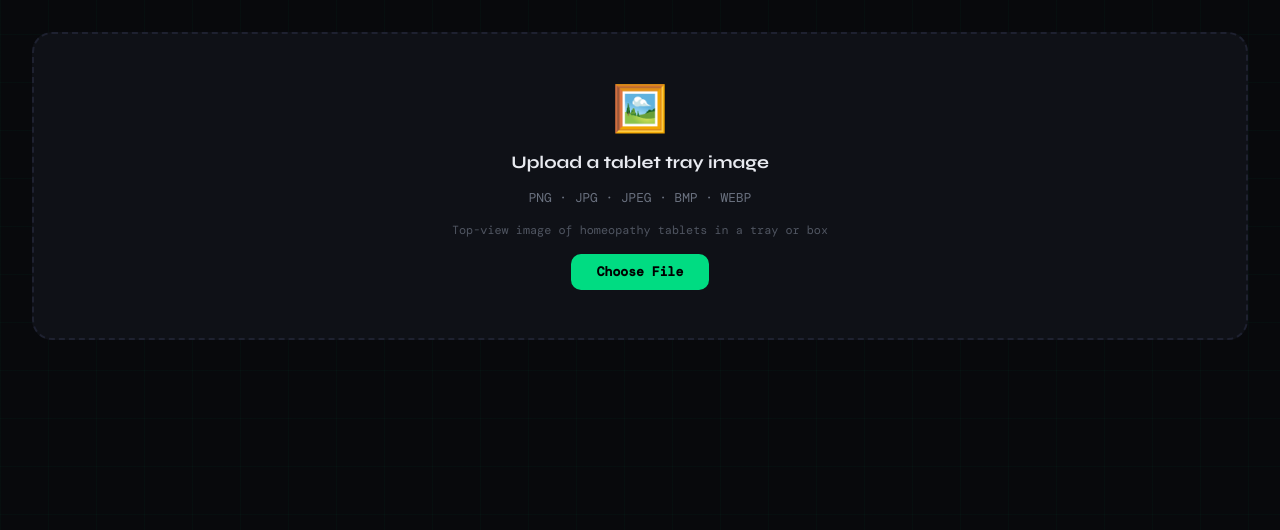
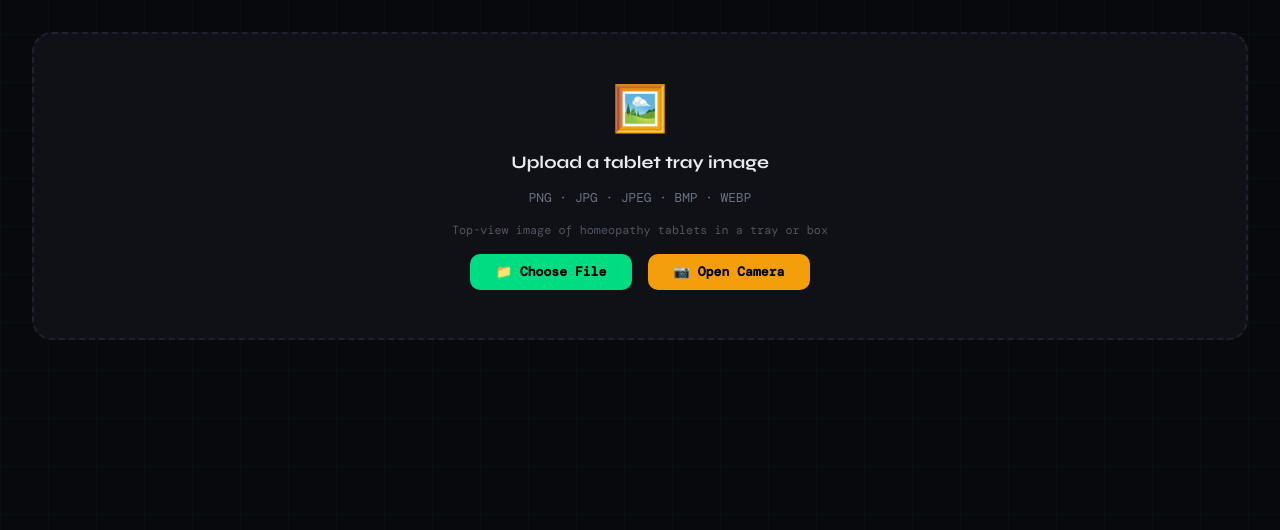
Before and after one commit to Sricharan-boggavarapu/homeo-tablet-counter, a Flask app: page /upload in a window 1280 px wide. Shown: the part 62-592 px from the top of the page. Run offline with Flask 3, Linux system fonts and the light colour scheme.

Commit message:
added camera photo capture feature

```diff
--- a/templates/upload.html
+++ b/templates/upload.html
@@ -57,9 +57,14 @@
   .drop-title { font-size:1.1rem; font-weight:700; }
   .drop-sub { font-family:'DM Mono',monospace; font-size:.8rem; color:var(--muted); }
   .drop-hint { font-family:'DM Mono',monospace; font-size:.74rem; color:var(--muted); opacity:.7; }
-  .upload-btn { font-family:'DM Mono',monospace; font-size:.82rem; padding:.6rem 1.6rem; border-radius:10px; background:var(--green); color:#000; border:none; cursor:pointer; font-weight:600; }
+  .btn-group { display:flex; gap:1rem; flex-wrap:wrap; justify-content:center; }
+  .upload-btn, .camera-btn { font-family:'DM Mono',monospace; font-size:.82rem; padding:.6rem 1.6rem; border-radius:10px; border:none; cursor:pointer; font-weight:600; transition:all .2s; }
+  .upload-btn { background:var(--green); color:#000; }
   .upload-btn:hover { background:#00f090; }
-  #fileInput { display:none; }
+  .camera-btn { background:var(--amber); color:#000; }
+  .camera-btn:hover { background:#fbbf24; }
+  .camera-btn:active { transform:scale(.98); }
+  #fileInput, #cameraInput { display:none; }
 
   .results-grid { display:none; grid-template-columns:1fr 300px; gap:1.5rem; }
   .results-grid.visible { display:grid; }
@@ -130,8 +135,12 @@
     <div class="drop-title">Upload a tablet tray image</div>
     <div class="drop-sub">PNG · JPG · JPEG · BMP · WEBP</div>
     <div class="drop-hint">Top-view image of homeopathy tablets in a tray or box</div>
-    <button class="upload-btn" onclick="event.stopPropagation();document.getElementById('fileInput').click()">Choose File</button>
+    <div class="btn-group">
+      <button class="upload-btn" onclick="event.stopPropagation();document.getElementById('fileInput').click()">📁 Choose File</button>
+      <button class="camera-btn" onclick="event.stopPropagation();document.getElementById('cameraInput').click()">📷 Open Camera</button>
+    </div>
     <input type="file" id="fileInput" accept="image/*" onchange="handleFile(this.files[0])"/>
+    <input type="file" id="cameraInput" accept="image/*" capture="environment" onchange="handleFile(this.files[0])"/>
   </div>
 
   <div class="spinner-wrap" id="spinner">
```
